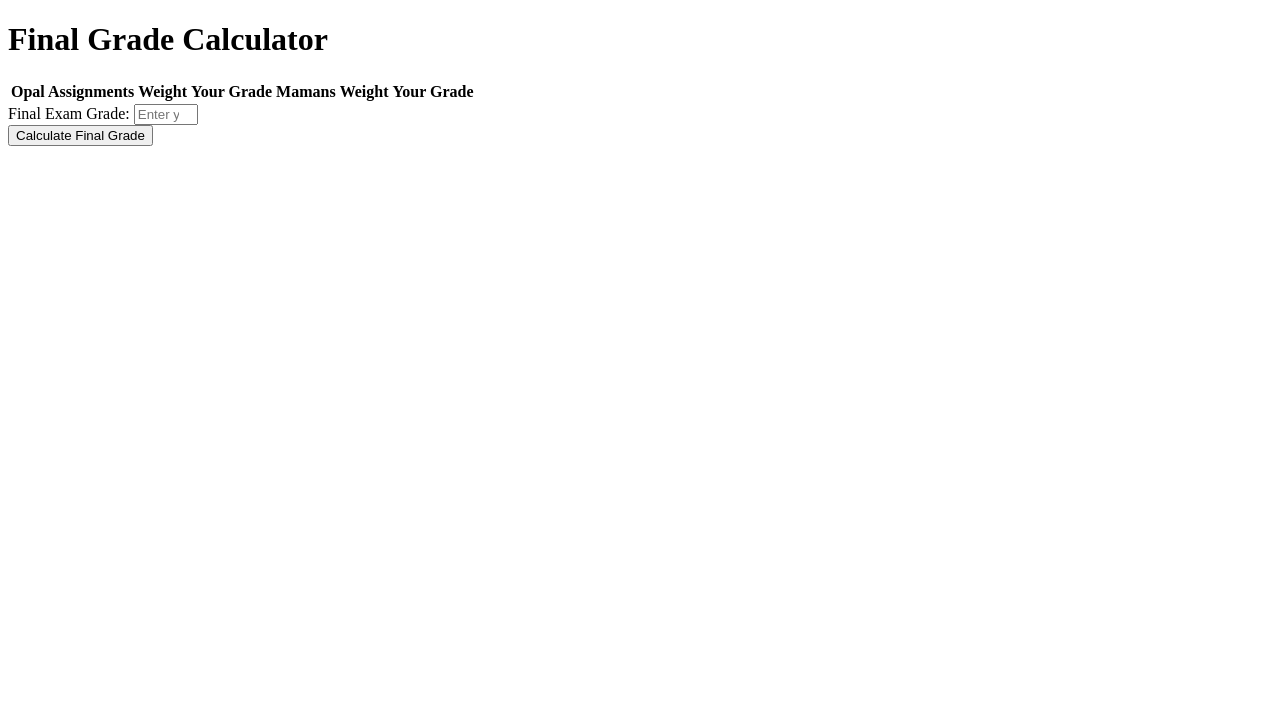
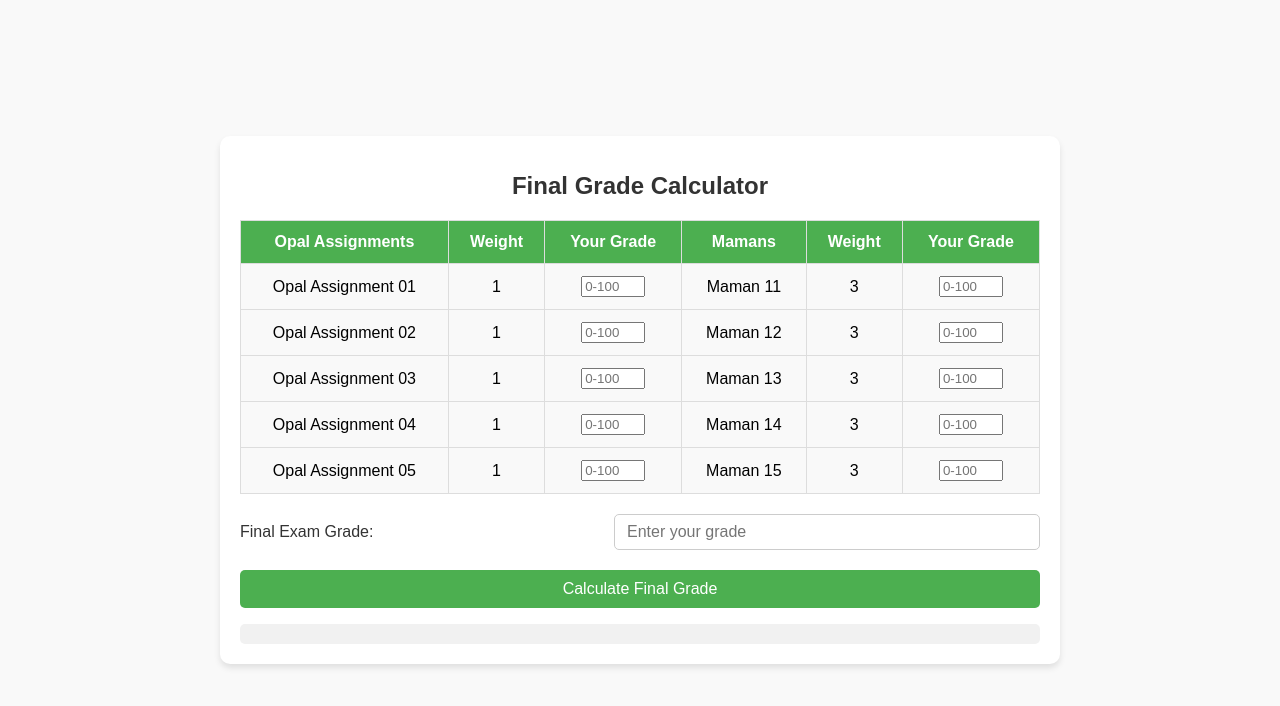
Before and after one commit to n3vo/MathGradeCalculator, a plain HTML site: page index.html in a window 1280 px wide. Drawn offline with nearby package versions, Linux system fonts and the light colour scheme.

Commit message:
Add website files

```diff
--- a/index.html
+++ b/index.html
@@ -2,6 +2,10 @@
 <html>
   <head>
     <title>Final Grade Calculator</title>
+    <!-- CSS and JS Links -->
+    <link rel="stylesheet" type="text/css" href="style.css" />
+    <script src="script.js" defer></script>
+
     <!-- MathJax Library -->
     <script src="https://polyfill.io/v3/polyfill.min.js?features=es6"></script>
     <script
```
